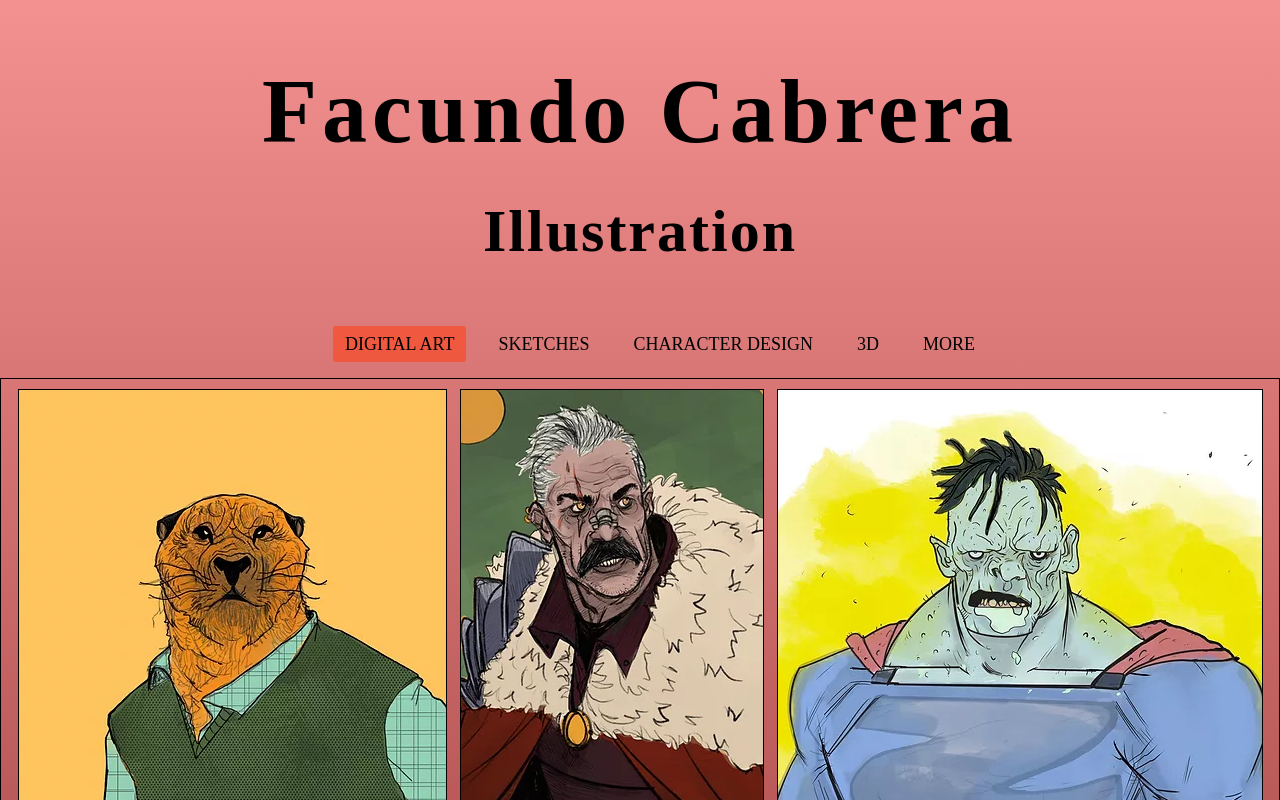
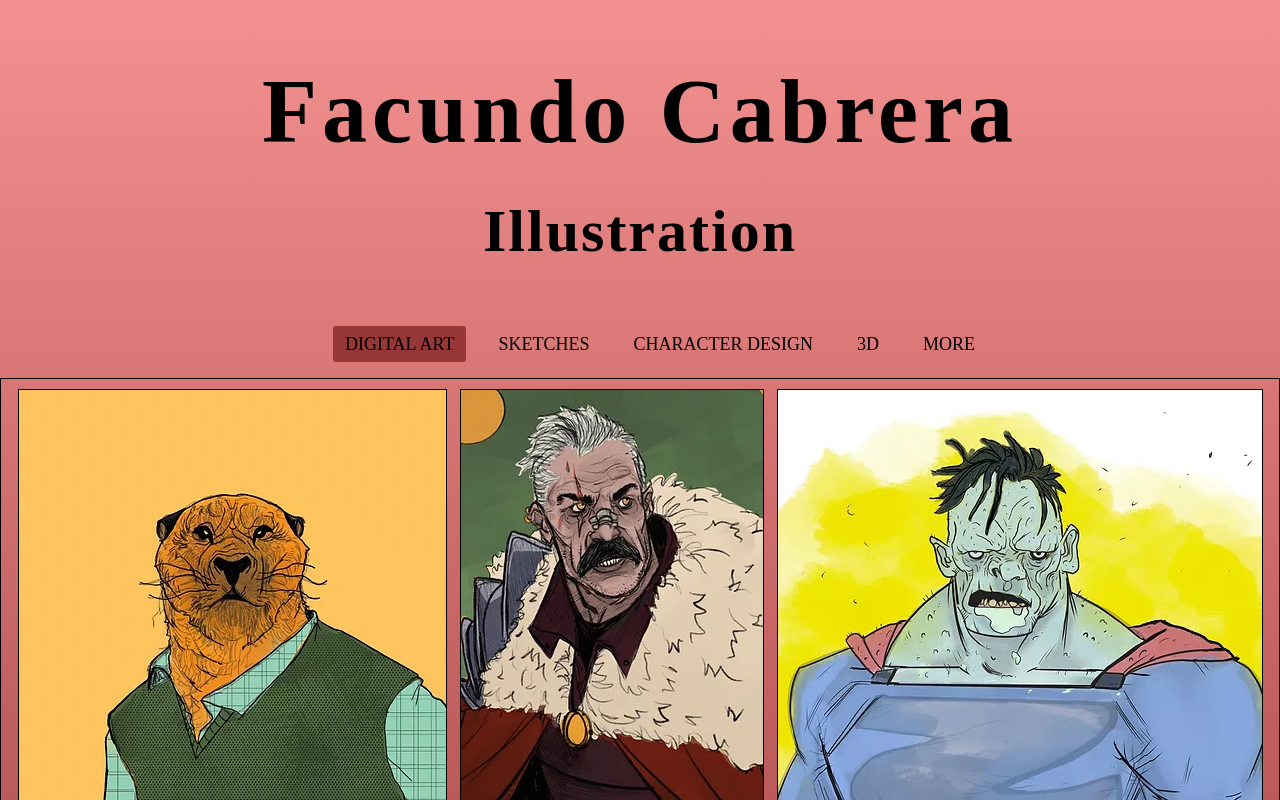
Before and after one commit to MartinaFerguson/fcabrera-ferguson-1, a plain HTML site: page index.html in a window 1280 px wide. In both pictures the pointer is over the link "DIGITAL ART". Shown: the top 800 px of the page. Drawn offline with nearby package versions, Linux system fonts and the light colour scheme.

Commit message:
transicion de botones navbar

```diff
--- a/css/style.css
+++ b/css/style.css
@@ -61,7 +61,7 @@ body{
 
     }
     .nav-menu-link:hover{
-        background-color:rgba(243, 84, 56, 0.877);
+        background-color:rgb(151, 55, 55);
         transition: 0.5s;
 
     }
```
